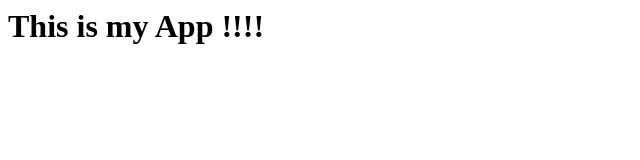
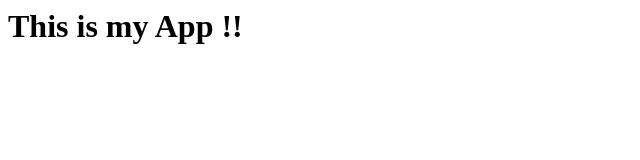
Before and after one commit to tanifort/GitRevision, a plain HTML site: page index.html in a window 1280 px wide. Shown: the full height of the page, 0-640 px from the left. Drawn offline with Linux system fonts and the light colour scheme.

Commit message:
New Updated the Index filNew Updated the Index filee

```diff
--- a/index.html
+++ b/index.html
@@ -3,6 +3,6 @@
     <title>
     </title>
     <body>
-        <h1>This is my App !!!!</h1>
+        <h1>This is my App !!</h1>
     </body>
 </html>
```
